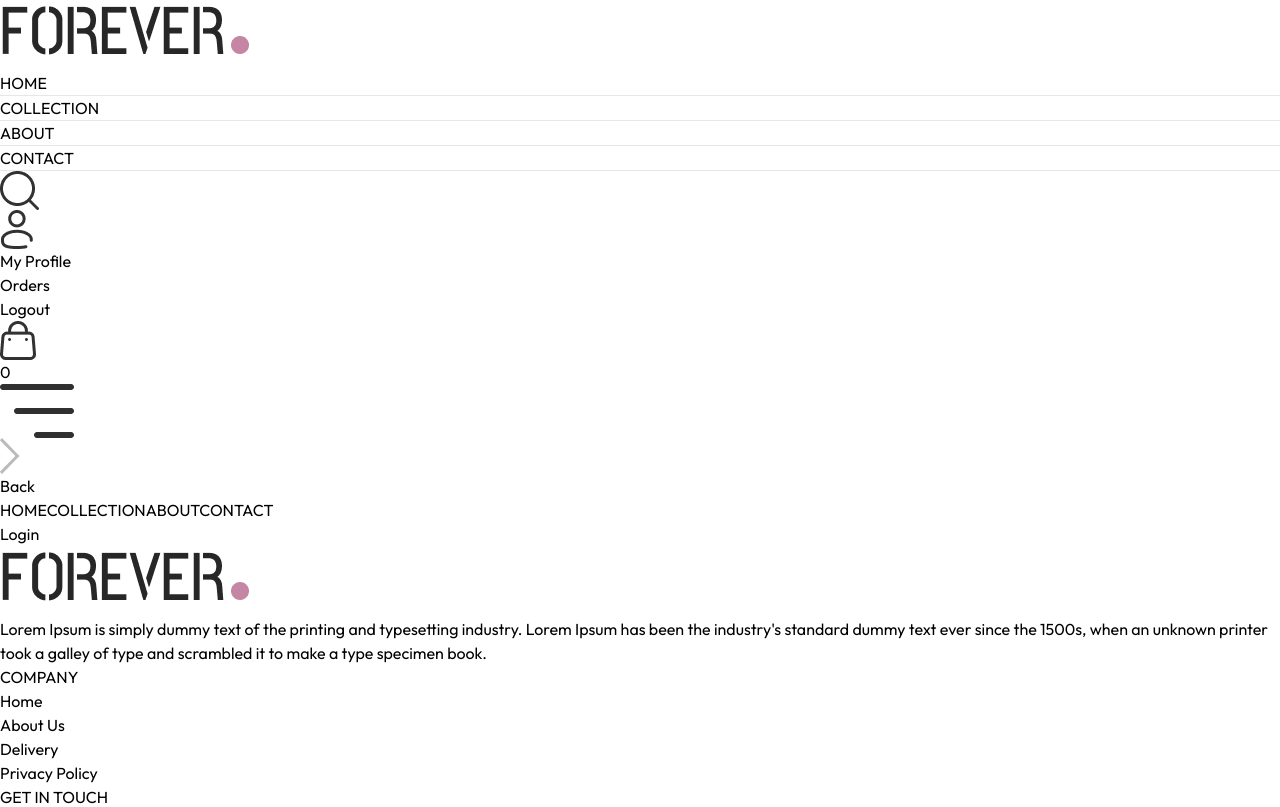
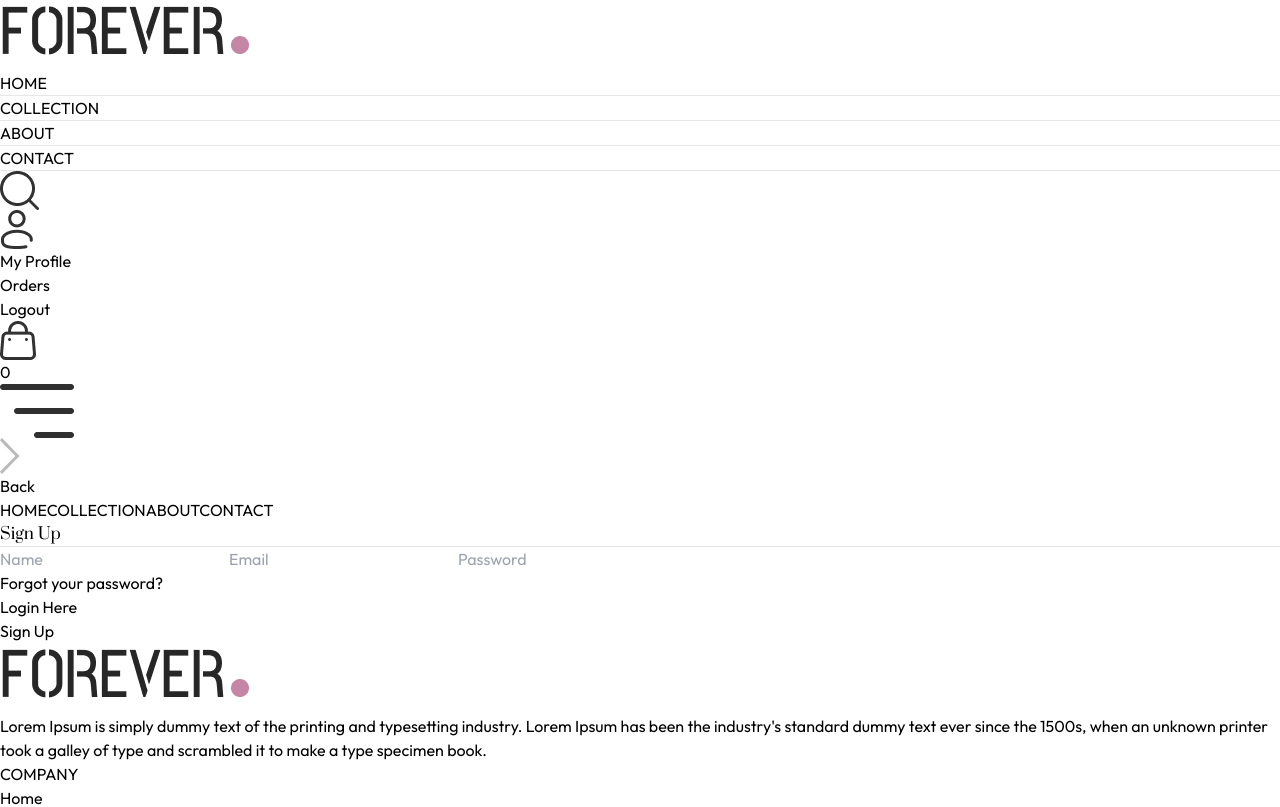
Before and after one commit to theidriselijah/eCommerce-App, a React (Vite) app in the folder frontend/: page /login in a window 1280 px wide. Shown: the top 807 px of the page. Built offline with nearby package versions, Linux system fonts and the light colour scheme.

Commit message:
added login page

```diff
--- a/frontend/src/pages/Login.jsx
+++ b/frontend/src/pages/Login.jsx
@@ -1,9 +1,50 @@
+import { useState } from "react"
 
 
 const Login = () => {
+
+  const [currentState, setCurrentState] = useState('Sign Up')
+  const onSubmitHandler = async (event) => {
+    event.preventDefault()
+  }
+
   return (
-    <div>Login</div>
-  )
+    <form onSubmit={onSubmitHandler} className="flex flex-col items-center w-[90%] sm:max-w-96 m-auto mt-14 gap-4 text-gray-800">
+      <div className="inline-flex items-center gap-2 mb-2 mt-10">
+        <p className="prata-regular text-3xl">{currentState}</p>
+        <hr className="border-none h-[1.5px] w-8 bg-gray-800" />
+      </div>
+      {currentState === "Login" ? (
+        ""
+      ) : (
+        <input
+          type="text"
+          className="w-full px-3 py-2 border border-gray-800"
+          placeholder="Name"
+          required
+        />
+      )}
+      <input
+        type="email"
+        className="w-full px-3 py-2 border border-gray-800"
+        placeholder="Email"
+        required
+      />
+      <input
+        type="password"
+        className="w-full px-3 py-2 border border-gray-800"
+        placeholder="Password"
+        required
+      />
+      <div className="w-full flex justify-between text-sm mt-[-8px]">
+        <p className="cursor-pointer">Forgot your password?</p>
+        {
+          currentState === 'Login' ? <p onClick={() => setCurrentState('Sign Up')} className="cursor-pointer">Create account</p> : <p onClick={() => setCurrentState('Login')} className="cursor-pointer">Login Here</p>
+        }
+      </div>
+      <button className="bg-black text-white font0light px-8 py-2 mt-4">{currentState === 'Login' ? 'Sign In' : "Sign Up"}</button>
+    </form>
+  );
 }
 
 export default Login
```
